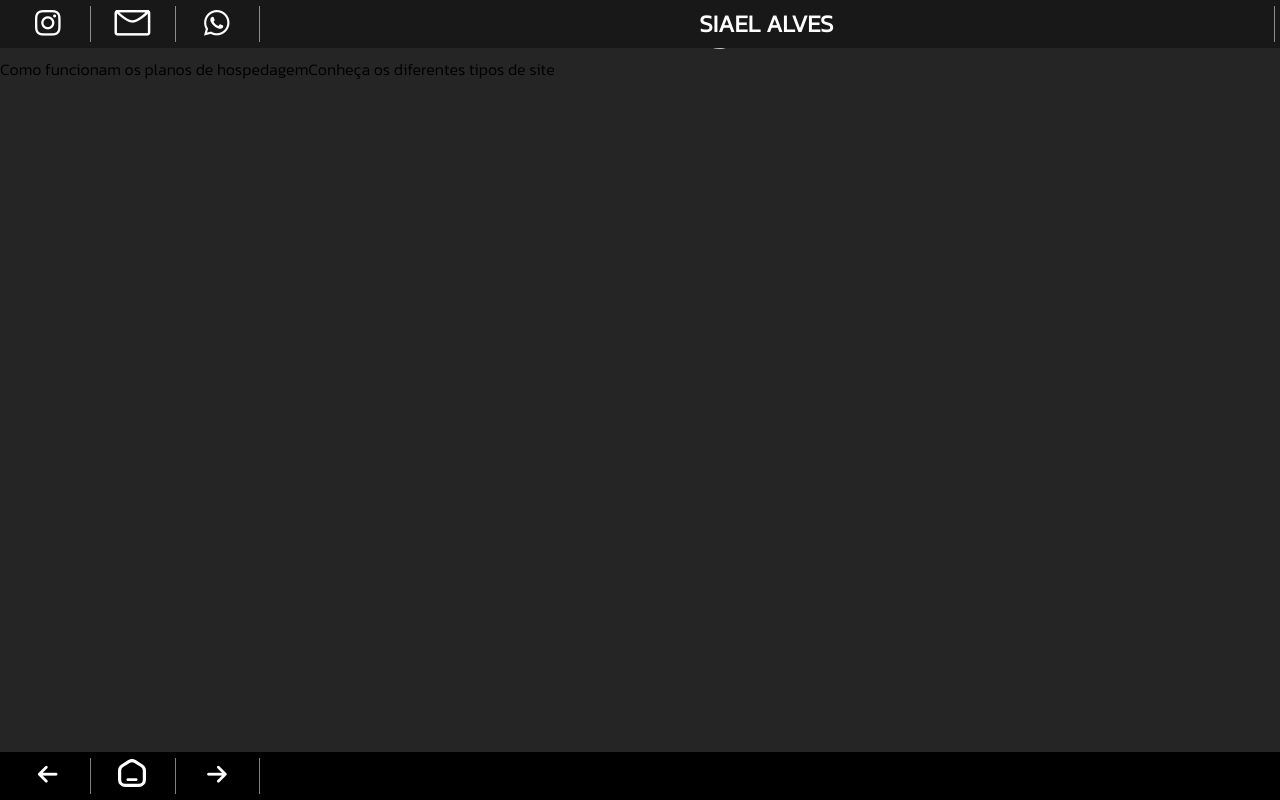
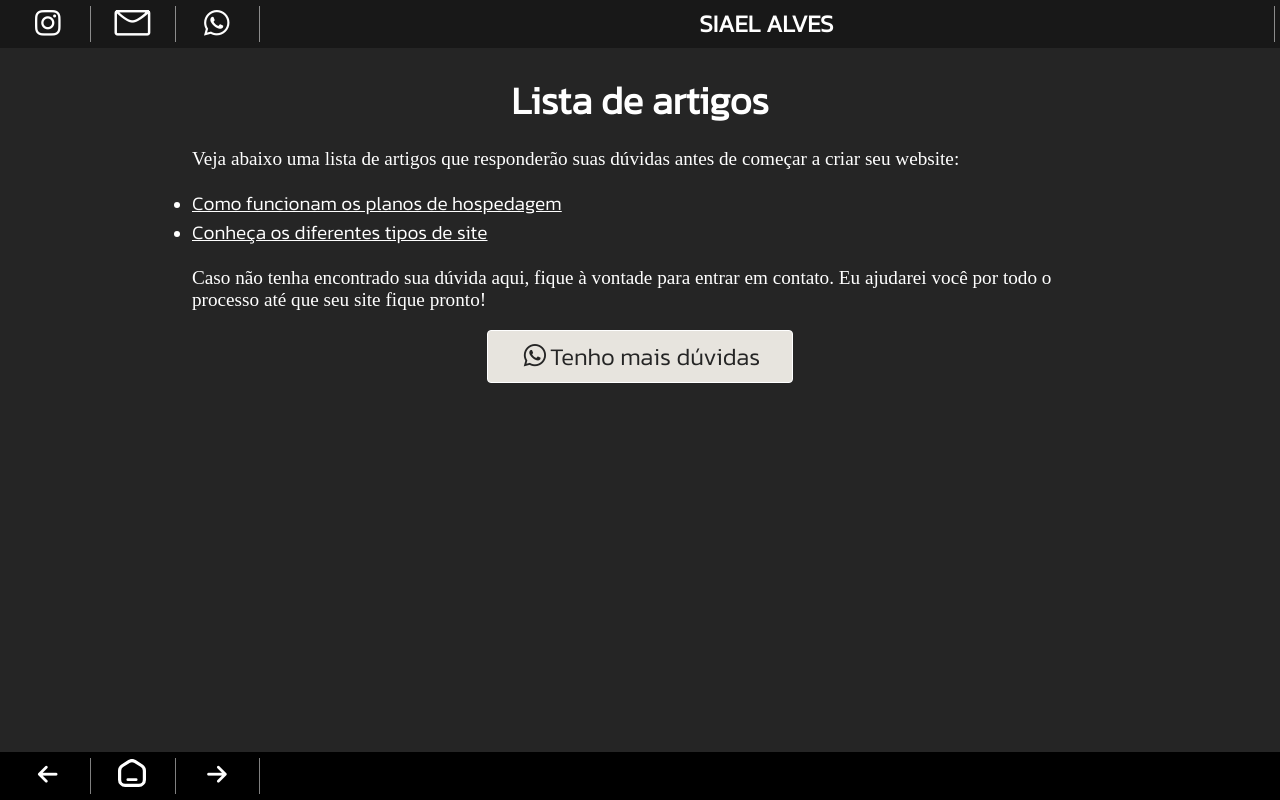
Before and after one commit to siaelalves/siaelalves-nextjs, a Next.js app: page /artigos in a window 1280 px wide. Built offline with nearby package versions, Linux system fonts and the light colour scheme; a web font is replaced by a local one.

Commit message:
FEAT Adicionado conteúdo à página /artigos.

```diff
--- a/src/app/artigos/page.js
+++ b/src/app/artigos/page.js
@@ -1,15 +1,60 @@
 import Paragraph from "@/components/Paragraph/Paragraph";
 import Title from "@/components/Title/Title";
 import Link from "next/link";
+import style from "./page.module.css"
 import { Children } from "react";
+import ListItem from "@/components/ListItem/ListItem";
+import FlatButton from "@/components/FlatButton/FlatButton";
+
+export const metadata = {
+ title: "Artigos - Siael Alves",
+ description: "Tire aqui as suas dúvidas sobre o processo de criação de sites, como funcionamento de hospedagem, compra de domínio, tipos de site e outras coisas",
+ author: "Siael Alves",
+ creator: "Siael Alves",
+ thumbnail: "",
+ url: "https://siaelalves.com.br/artigos",
+ metadataBase: new URL('https://siaelalves.com.br'),
+ icons: {
+  icon: "favicon.svg"
+ },
+ alternates: {
+  canonical: "https://siaelalves.com.br/artigos"
+ },
+ openGraph: {
+  title: "Artigos - Siael Alves",
+  description: "Tire aqui as suas dúvidas sobre o processo de criação de sites, como funcionamento de hospedagem, compra de domínio, tipos de site e outras coisas",
+  type: 'website',
+  publishedTime: '2025-07-14T14:15:00.000Z',
+  authors: ["Siael Alves"],
+ }
+};
 
 export default function Articles({children}) {
+ const WhatsAppLink = "https://api.whatsapp.com/send?phone=5532991223016&text=Ol%C3%A1%21%20Preciso%20conversar%20com%20voc%C3%AA%20sobre%20meu%20novo%20site%21"
+
  return(
   <>
-   <Title title="Lista de artigos"/>
+   <article className={style.content}>
+    <Title title="Lista de artigos"/>
 
-   <Link href="/artigos/como-funcionam-os-planos-de-hospedagem">Como funcionam os planos de hospedagem</Link>
-   <Link href="/artigos/conheca-os-diferentes-tipos-de-site">Conheça os diferentes tipos de site</Link>
+    <Paragraph text="Veja abaixo uma lista de artigos que responderão suas dúvidas antes de começar a criar
+    seu website:"/>
+
+    <ListItem items={
+     [
+      <Link className="link" href="/artigos/como-funcionam-os-planos-de-hospedagem">Como funcionam os planos de hospedagem</Link>,
+      <Link className="link" href="/artigos/conheca-os-diferentes-tipos-de-site">Conheça os diferentes tipos de site</Link>
+     ]
+    }/>
+
+    <Paragraph text="Caso não tenha encontrado sua dúvida aqui, fique à vontade para entrar em contato. Eu
+    ajudarei você por todo o processo até que seu site fique pronto!" />
+
+    <div className={style.buttonLine}>
+     <FlatButton label={"Tenho mais dúvidas"} icon="socialwhatsapp-icon-dark" path={WhatsAppLink} title={"Entrar em contato pelo WhatsApp"} type="primary"/>
+    </div>
+
+   </article>
   </>
  )
 }
--- /dev/null
+++ b/src/app/artigos/page.module.css
@@ -0,0 +1,13 @@
+.content{
+ margin: 48px 0px;
+ padding: 18pt 0pt;
+ position: relative;
+}
+
+.buttonLine{
+ display: flex;
+ flex-direction: row;
+ align-items: center;
+ justify-content: center;
+ row-gap: 4pt;
+}
```
